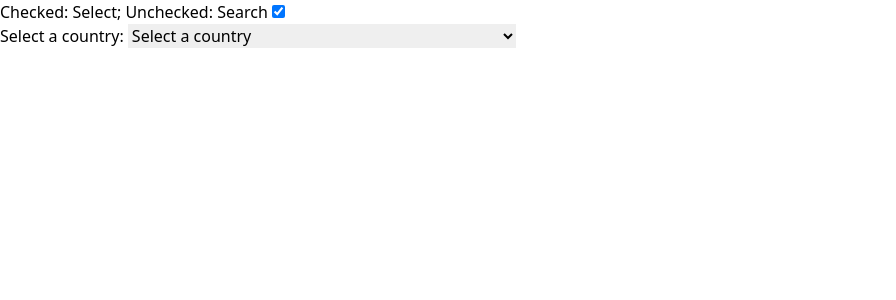
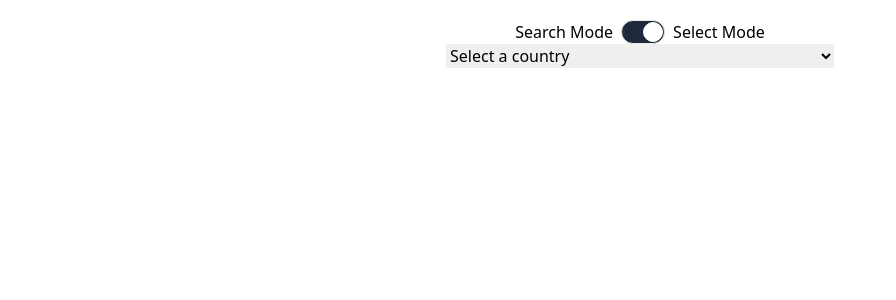
Before and after one commit to hens-virtuella-varld/countries-info-app, a Nuxt app: page / in a window 1280 px wide. Shown: the top 300 px of the page, without its empty margins (0-896 px from the left). Built offline with nearby package versions, Linux system fonts and the light colour scheme.

Commit message:
feat: style toggler and center the content

```diff
--- a/components/CountrySelector.vue
+++ b/components/CountrySelector.vue
@@ -1,6 +1,6 @@
 <template>
   <div>
-    <label for="country-select">Select a country: </label>
+    <label for="country-select" class="hidden">Select a country: </label>
     <select name="countries" id="country-select" @change="onChange">
       <option selected value disabled>Select a country</option>
       <option
--- a/components/SelectModeToggler.vue
+++ b/components/SelectModeToggler.vue
@@ -1,13 +1,22 @@
 <template>
-  <div>
-    <label for="toggler">Checked: Select; Unchecked: Search </label>
-    <input
-      type="checkbox"
-      id="toggler"
-      name="toggler"
-      checked
-      @change="onChange"
-    />
+  <div class="flex justify-center">
+    <div class="flex flex-row gap-2">
+      <div>Search Mode</div>
+      <label class="relative inline-flex cursor-pointer items-center">
+        <input
+          id="toggler"
+          type="checkbox"
+          class="peer sr-only"
+          checked
+          @change="onChange"
+        />
+        <label for="toggler" class="hidden"></label>
+        <div
+          class="peer h-6 w-11 rounded-full border bg-slate-200 after:absolute after:left-[2px] after:top-0.5 after:h-5 after:w-5 after:rounded-full after:border after:border-gray-300 after:bg-white after:transition-all after:content-[''] peer-checked:bg-slate-800 peer-checked:after:translate-x-full peer-checked:after:border-white peer-focus:ring-green-300"
+        ></div>
+      </label>
+      <div>Select Mode</div>
+    </div>
   </div>
 </template>
 
--- a/pages/index.vue
+++ b/pages/index.vue
@@ -1,5 +1,5 @@
 <template>
-  <div>
+  <div class="p-5 grid justify-center">
     <SelectModeToggler @toggle="ToggleIsSelectMode" />
     <CountrySelector
       v-if="isSelectMode"
```
